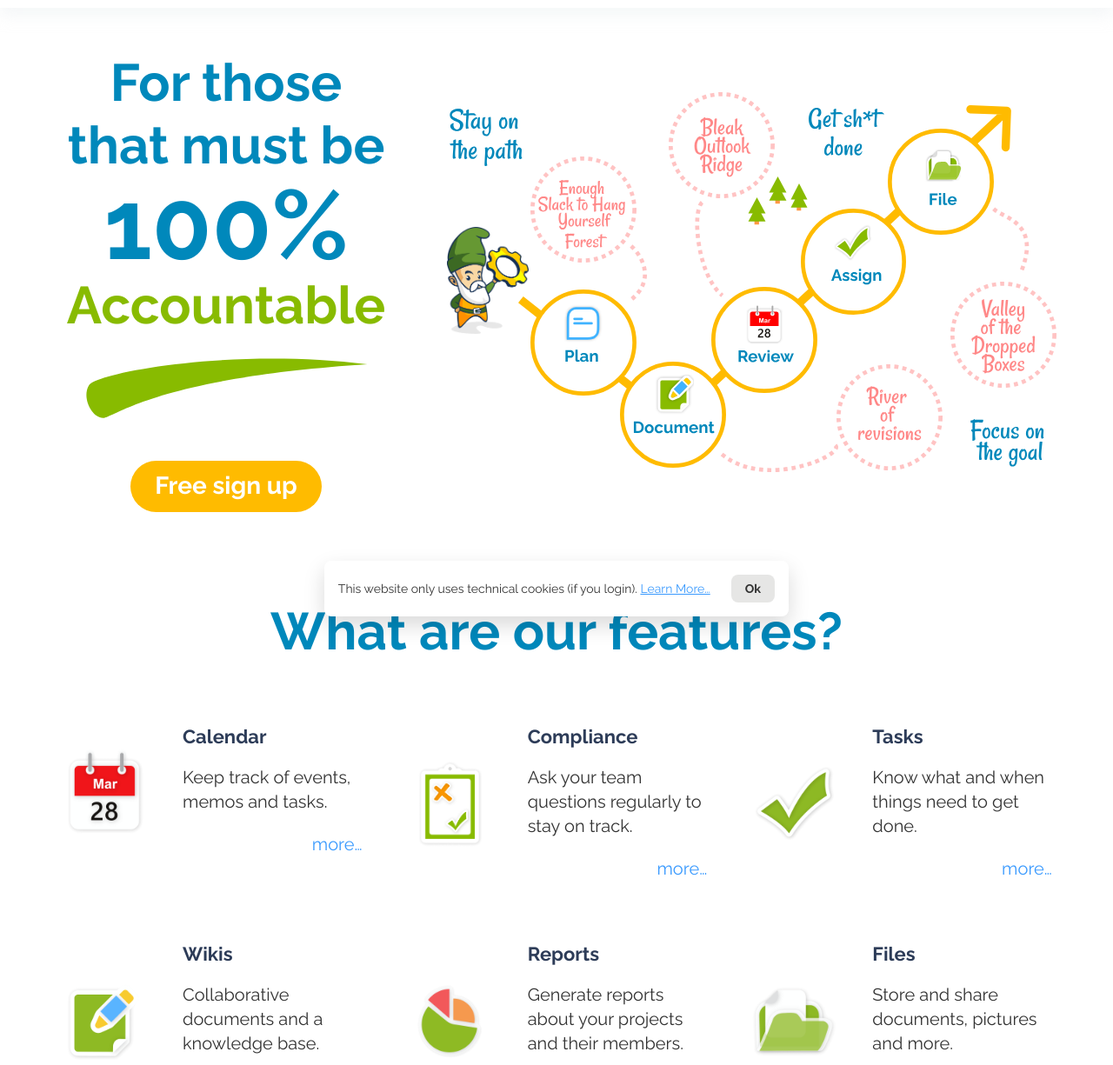
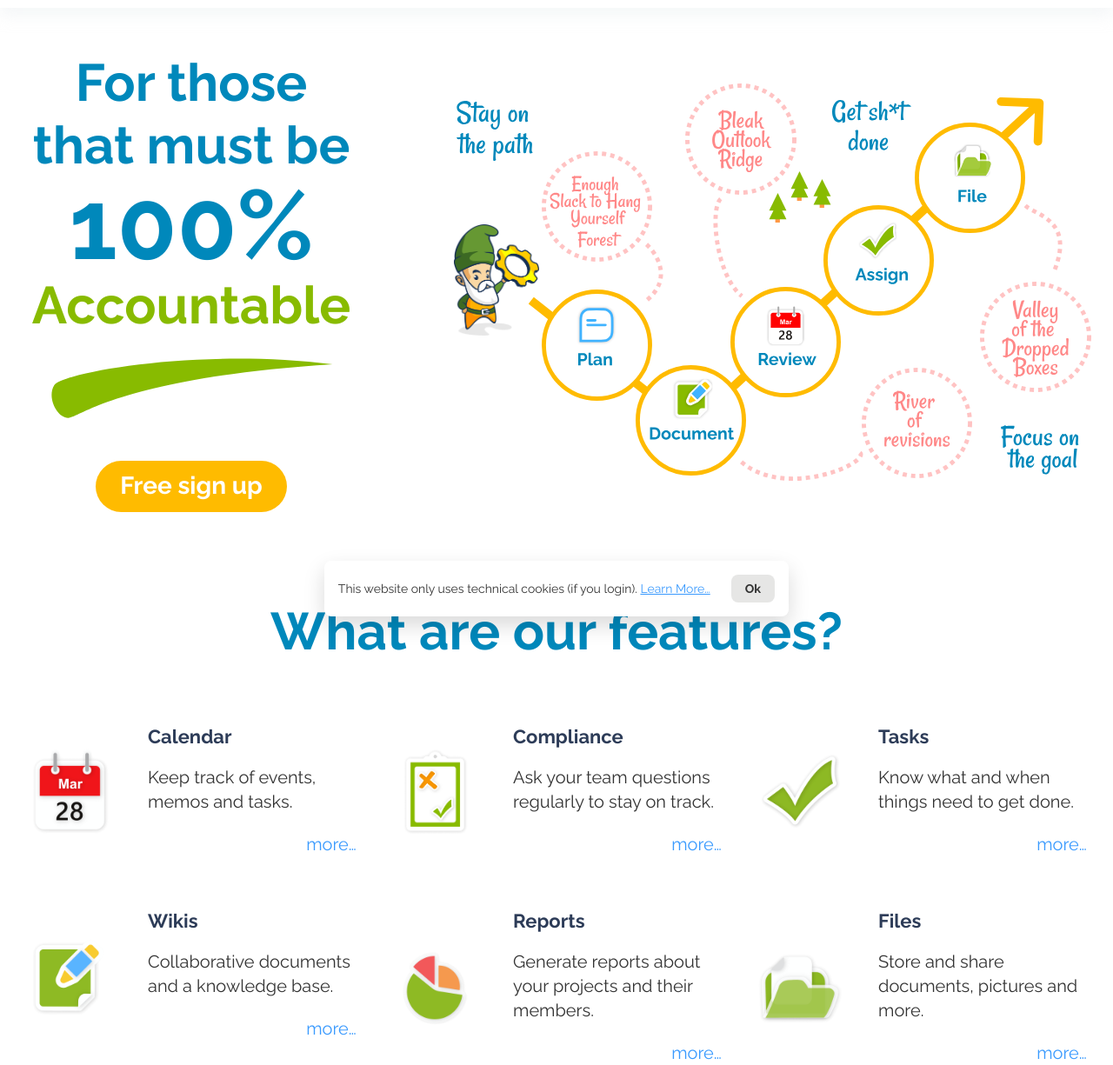
Before and after one commit to tinygnomes/Website, a plain HTML site: page website/index.html in a window 1280 px wide. Shown: the part 75-1300 px from the top of the page at 87% size. Drawn offline with Linux system fonts and the light colour scheme; a web font is replaced by a local one.

Commit message:
Reduced padding for hero and features

```diff
--- a/website/css/home.css
+++ b/website/css/home.css
@@ -18,9 +18,9 @@
     display: flex;
     flex-direction: column;
     /* Locofy: padding: var(--padding-50) var(--padding-60); gap: var(--item-spacing-52); */
-    padding: 50px 60px;
+    padding: 50px 20px;
     align-items: center;
-    gap: 52px;
+    gap: 100px;
 }
 
 @media (min-width: 1024px) {
@@ -171,7 +171,7 @@
 
 /* Features Section */
 .features {
-    padding: 50px 60px;
+    padding: 50px 20px;
     /* var(--padding-50) var(--padding-60) */
 }
 
@@ -189,7 +189,7 @@
     display: grid;
     grid-template-columns: 1fr;
     /* Locofy: gap: 29.4px 30px; */
-    gap: 30px;
+    gap: 20px;
 }
 
 @media (min-width: 768px) {
```
Also changed, not shown: TODO.md (+1 -1 lines).
